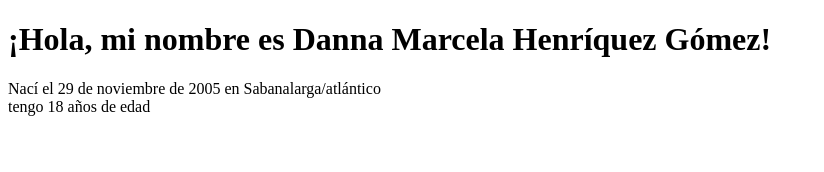
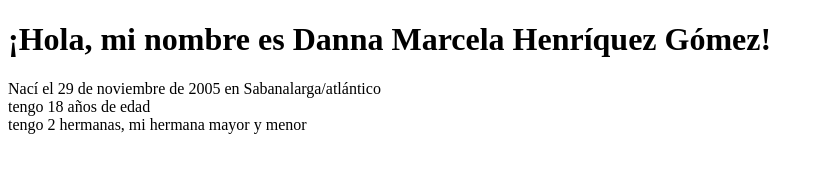
Before and after one commit to DannaHg/hola, a plain HTML site: page index.html in a window 1280 px wide. Shown: the whole page, without its empty margins (0-824 px from the left). Drawn offline with Linux system fonts and the light colour scheme.

Commit message:
descripcion cort3

```diff
--- a/index.html
+++ b/index.html
@@ -9,5 +9,6 @@
     <h1>¡Hola, mi nombre es Danna Marcela Henríquez Gómez!</h1>
     <div>Nací el 29 de noviembre de 2005 en Sabanalarga/atlántico</div>
     <div>tengo 18 años de edad</div>
+    <div>tengo 2 hermanas, mi hermana mayor y menor</div>
 </body>
 </html>
```
